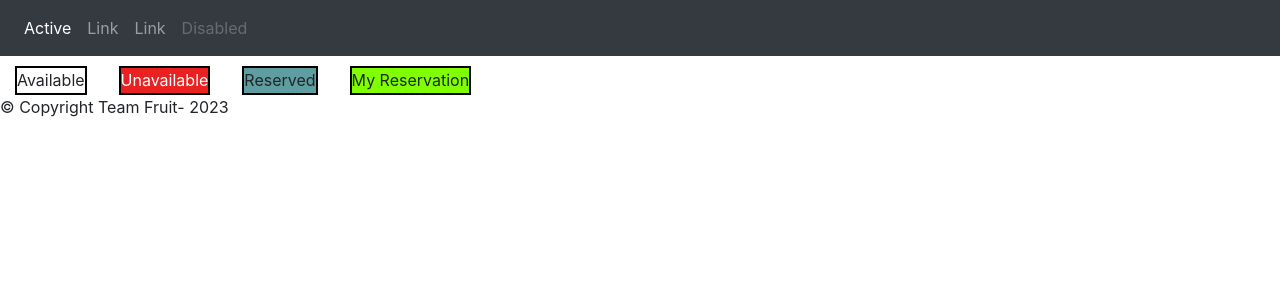
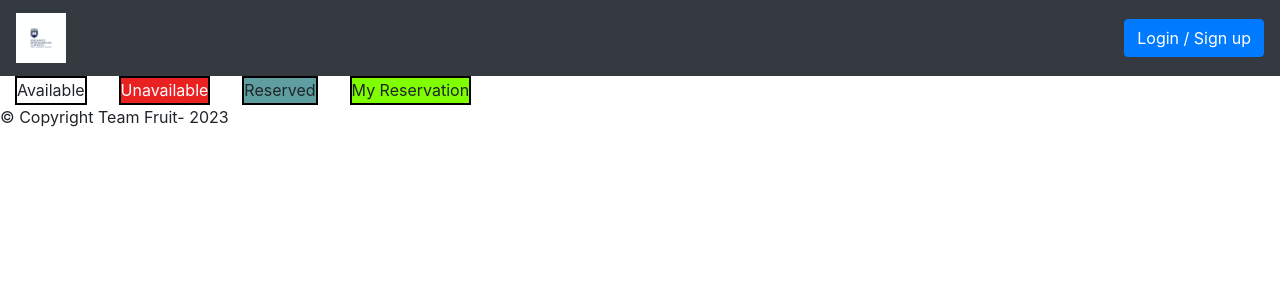
Before and after one commit to femiliaartwork/roomBooking, a PHP site: page / in a window 1280 px wide. Shown: the top 300 px of the page. Run offline with PHP 8.4, Linux system fonts and the light colour scheme.

Commit message:
Updated the index.php

```diff
--- a/index.php
+++ b/index.php
@@ -17,23 +17,13 @@
 <body>
 
     <div>
-        <nav class="navbar navbar-expand-sm bg-dark navbar-dark" style="margin-bottom:10px;">
-            <ul class="navbar-nav">
-                <li></li>
-
-                <li class="nav-item active">
-                    <a class="nav-link" href="#">Active</a>
-                </li>
-                <li class="nav-item">
-                    <a class="nav-link" href="#">Link</a>
-                </li>
-                <li class="nav-item">
-                    <a class="nav-link" href="#">Link</a>
-                </li>
-                <li class="nav-item">
-                    <a class="nav-link disabled" href="#">Disabled</a>
-                </li>
-            </ul>
+        <nav class="navbar navbar-light bg-dark justify-content-between">
+            <a class="navbar-brand">
+                <img src="./assets/images/logo-international-primary.png" height="50px"/>
+            </a>
+            <form class="form-inline" action="">
+                <button class="btn btn-primary btn-md" type="submit">Login / Sign up</button>
+            </form>
         </nav>
     </div>
 
```
